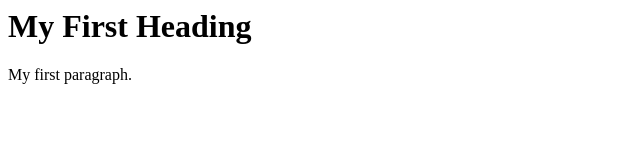
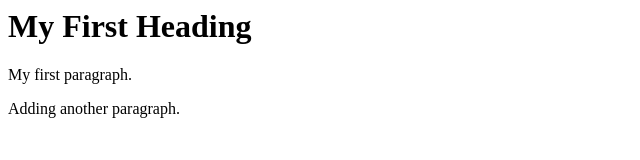
Before and after one commit to AnimeshSoni777/Anish_Assess_0027, a plain HTML site: page index.html in a window 1280 px wide. Shown: the whole page, without its empty margins (0-640 px from the left). Drawn offline with Linux system fonts and the light colour scheme.

Commit message:
commit to index.html file

```diff
--- a/index.html
+++ b/index.html
@@ -3,6 +3,6 @@
 
 <h1>My First Heading</h1>
 <p>My first paragraph.</p>
-
+<p>Adding another paragraph.</p> <!--new change/modify to .html file-->
 </body>
 </html>
```
